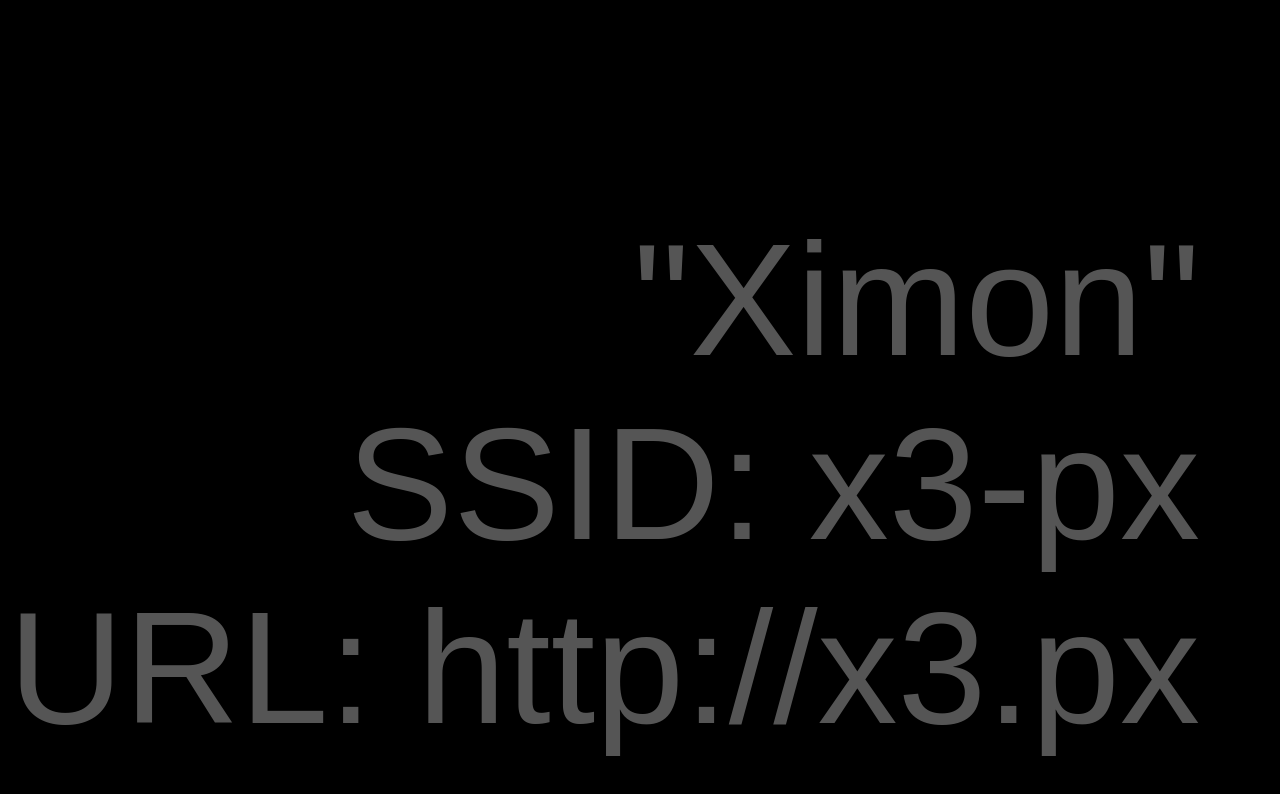
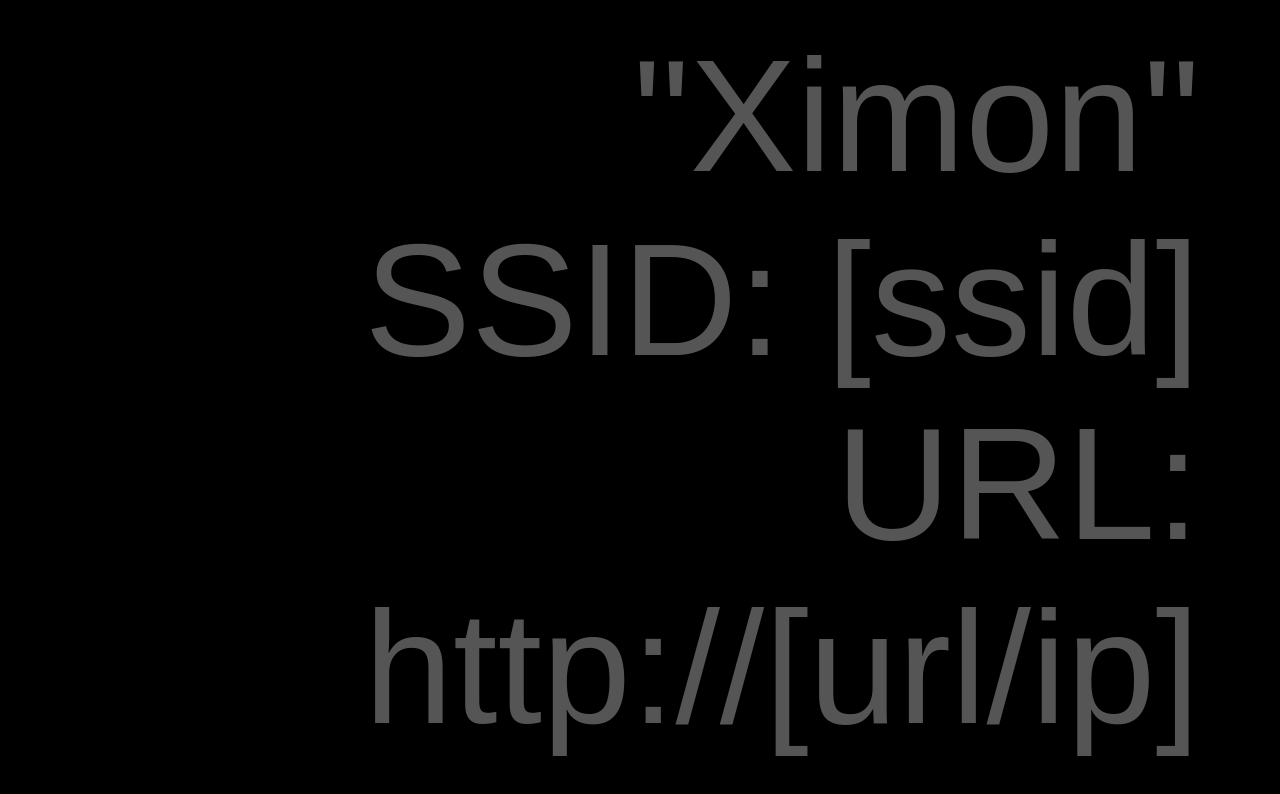
Before and after one commit to frog/sxsw2015-byoc, a plain HTML site: page ximon/client/board.htm in a window 1280 px wide. Drawn offline with Linux system fonts and the light colour scheme; no server answers.

```diff
--- a/ximon/client/board.htm
+++ b/ximon/client/board.htm
@@ -41,7 +41,7 @@
 			</div>
 		</div>
 		<div id="winner" class="hidden"><div class="number"></div></div>
-		<div id="watermark">"Ximon"<br/>SSID: x3-px<br/>URL: http://x3.px</div>
+		<div id="watermark">"Ximon"<br/>SSID: [ssid]<br/>URL: http://[url/ip]</div>
 	</main>
 	<script>
 		head.js
```
Also changed, not shown: README.md.
